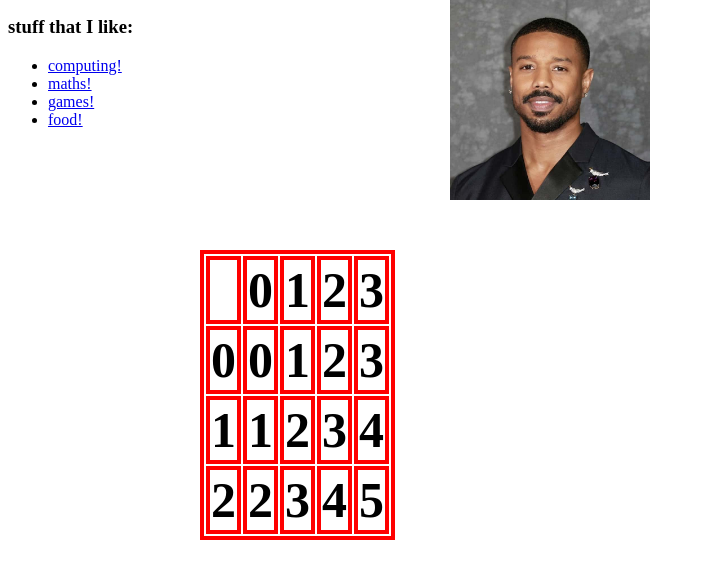
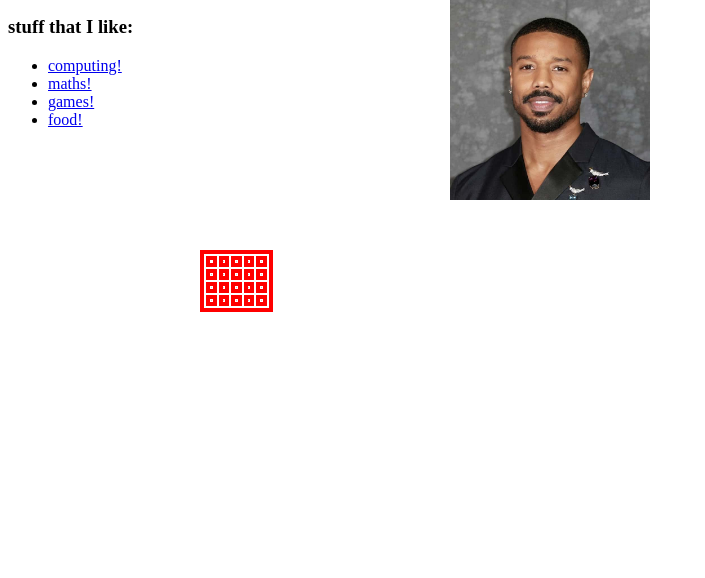
Before and after one commit to pattybooom/pattybooom.github.io, a plain HTML site: page index.html in a window 1280 px wide. Shown: the part 50-628 px from the top of the page, without its empty margins (0-705 px from the left). Drawn offline with Linux system fonts and the light colour scheme.

Commit message:
made table small

```diff
--- a/style.css
+++ b/style.css
@@ -16,7 +16,7 @@ li:hover{
 
 table,th{
     border: 4px solid red;
-    font-size: 50px;
+    font-size: 1px;
 }
 table{
     position:absolute;
```
